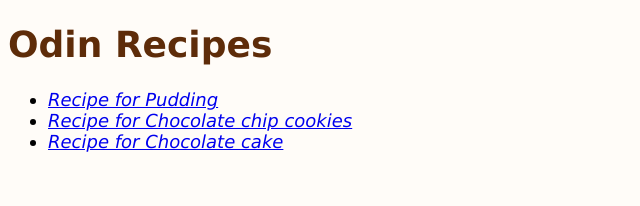
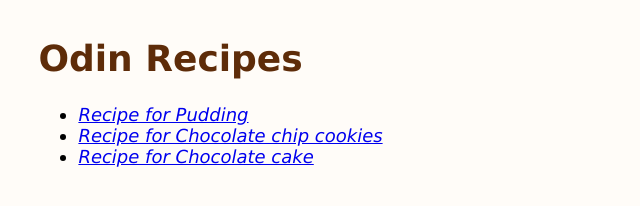
Before and after one commit to mFaizanBaloch/odin-recipes, a plain HTML site: page index.html in a window 1280 px wide. Shown: the whole page, without its empty margins (0-640 px from the left). Drawn offline with Linux system fonts and the light colour scheme.

Commit message:
Add margins of 3% for all sides all webpages

```diff
--- a/recipes/styleRecipes.css
+++ b/recipes/styleRecipes.css
@@ -2,6 +2,7 @@ body {
     background-color: rgb(255, 252, 248);
     font-family: Verdana, sans-serif;
     font-size: 18px;
+    margin: 3%;
 }
 
 h1, h3 {
--- a/style.css
+++ b/style.css
@@ -2,6 +2,7 @@ body {
     background-color: rgb(255, 252, 248);
     font-family: Verdana, sans-serif;
     font-size: 18px;
+    margin: 3%;
 }
 
 li {
```
